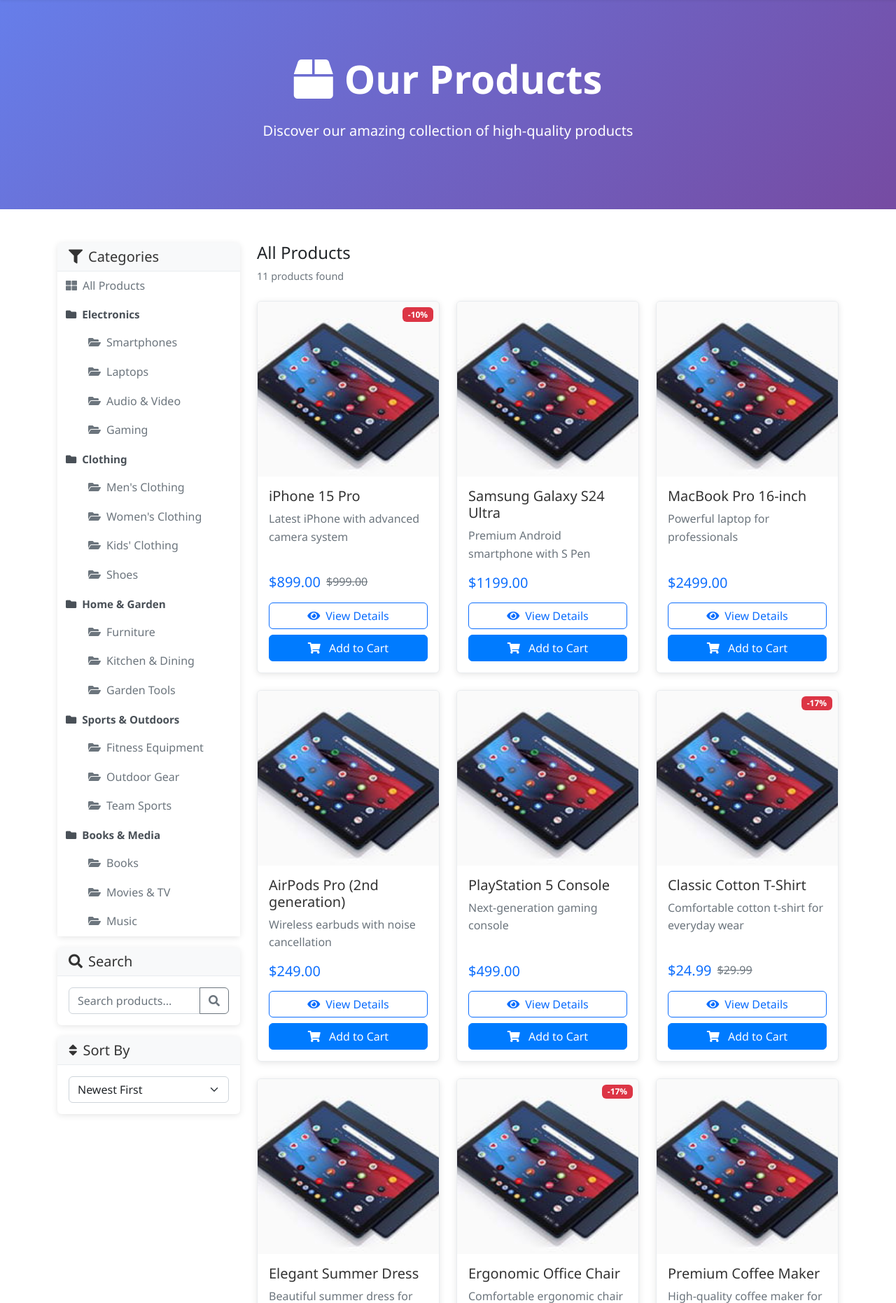
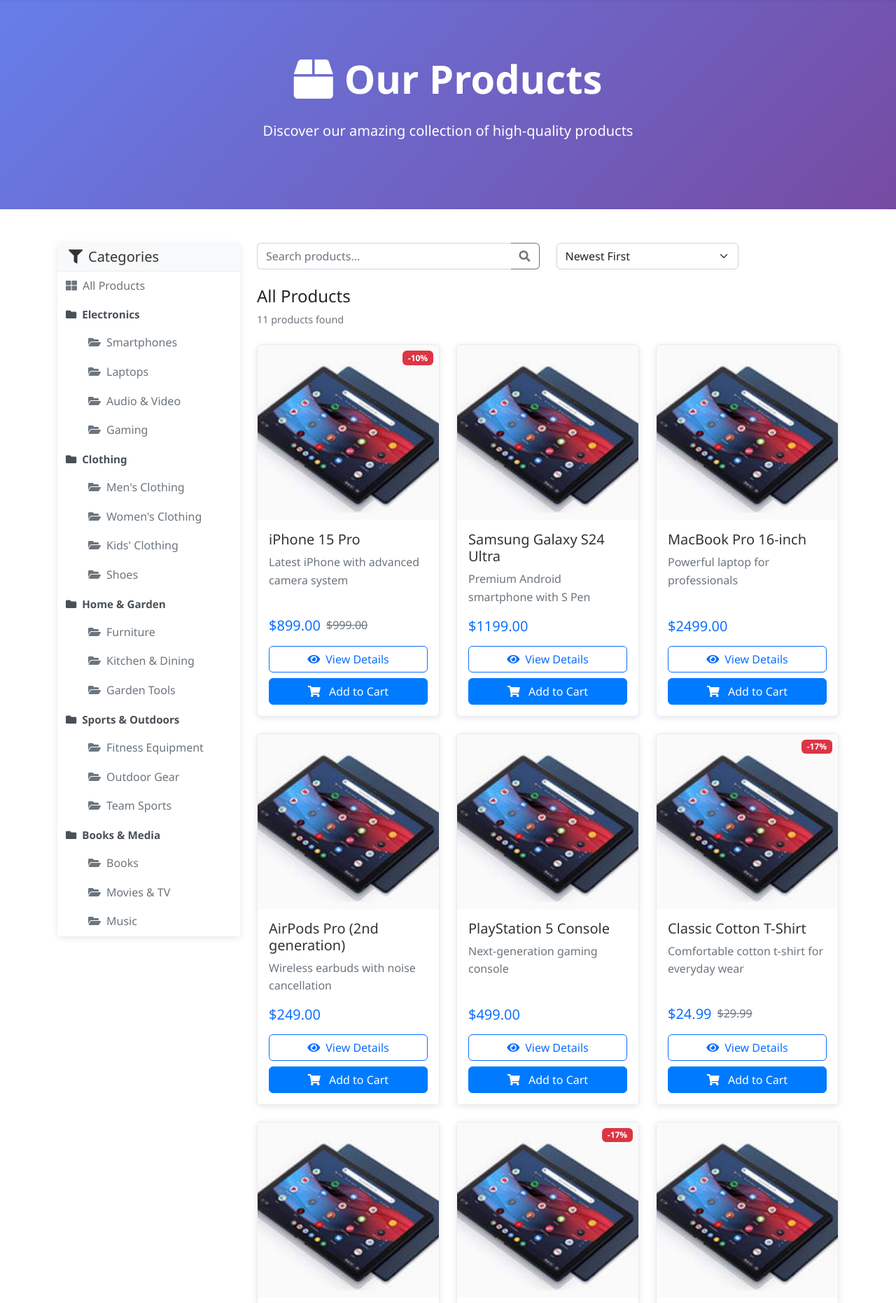
Before and after one commit to renfu-her/shopping-dev, a Laravel app: page /products in a window 1280 px wide. Shown: the part 65-1927 px from the top of the page at 70% size. Run offline with Laravel 12, Linux system fonts and the light colour scheme; data comes from the database, SQL or seed files in the repository; data that the repository does not hold is empty; some libraries are stand-ins or nearby versions.

Commit message:
重構產品頁面，調整搜尋及排序控制的佈局，簡化代碼結構並增強使用者介面的可用性與美觀性。

```diff
--- a/resources/views/products.blade.php
+++ b/resources/views/products.blade.php
@@ -50,15 +50,13 @@
                             </div>
                         </div>
                     </div>
+                </div>
 
-                    <!-- Search Filter -->
-                    <div class="card mt-3">
-                        <div class="card-header">
-                            <h5 class="card-title mb-0">
-                                <i class="fas fa-search me-2"></i>Search
-                            </h5>
-                        </div>
-                        <div class="card-body">
+                <!-- Main Content -->
+                <div class="col-lg-9">
+                    <!-- Search and Sort Controls -->
+                    <div class="row mb-4">
+                        <div class="col-md-6">
                             <div class="input-group">
                                 <input type="text" id="search-input" class="form-control"
                                     placeholder="Search products...">
@@ -67,16 +65,7 @@
                                 </button>
                             </div>
                         </div>
-                    </div>
-
-                    <!-- Sort Filter -->
-                    <div class="card mt-3">
-                        <div class="card-header">
-                            <h5 class="card-title mb-0">
-                                <i class="fas fa-sort me-2"></i>Sort By
-                            </h5>
-                        </div>
-                        <div class="card-body">
+                        <div class="col-md-4">
                             <select id="sort-select" class="form-select">
                                 <option value="created_at-desc">Newest First</option>
                                 <option value="created_at-asc">Oldest First</option>
@@ -86,21 +75,18 @@
                                 <option value="price-desc">Price High to Low</option>
                             </select>
                         </div>
+                        <div class="col-md-2">
+                            <button class="btn btn-outline-secondary w-100" id="clear-filters" style="display: none;">
+                                <i class="fas fa-times me-1"></i>Clear
+                            </button>
+                        </div>
                     </div>
-                </div>
 
-                <!-- Main Content -->
-                <div class="col-lg-9">
                     <!-- Results Header -->
                     <div class="d-flex justify-content-between align-items-center mb-4">
                         <div>
                             <h4 id="results-title">All Products</h4>
                             <p class="text-muted mb-0" id="results-count">Loading...</p>
-                        </div>
-                        <div class="d-flex gap-2">
-                            <button class="btn btn-outline-secondary" id="clear-filters" style="display: none;">
-                                <i class="fas fa-times me-1"></i>Clear Filters
-                            </button>
                         </div>
                     </div>
 
@@ -239,9 +225,36 @@
             border-color: #0d6efd;
         }
 
+        /* Search and Sort Controls */
+        .input-group .form-control {
+            border-right: 0;
+        }
+
+        .input-group .btn {
+            border-left: 0;
+        }
+
+        .form-select {
+            border-color: #ced4da;
+        }
+
+        .form-select:focus {
+            border-color: #86b7fe;
+            box-shadow: 0 0 0 0.25rem rgba(13, 110, 253, 0.25);
+        }
+
+        /* Responsive adjustments */
         @media (max-width: 991.98px) {
             .col-lg-3 {
                 margin-bottom: 2rem;
+            }
+        }
+
+        @media (max-width: 767.98px) {
+            .row.mb-4 .col-md-6,
+            .row.mb-4 .col-md-4,
+            .row.mb-4 .col-md-2 {
+                margin-bottom: 1rem;
             }
         }
     </style>
```
